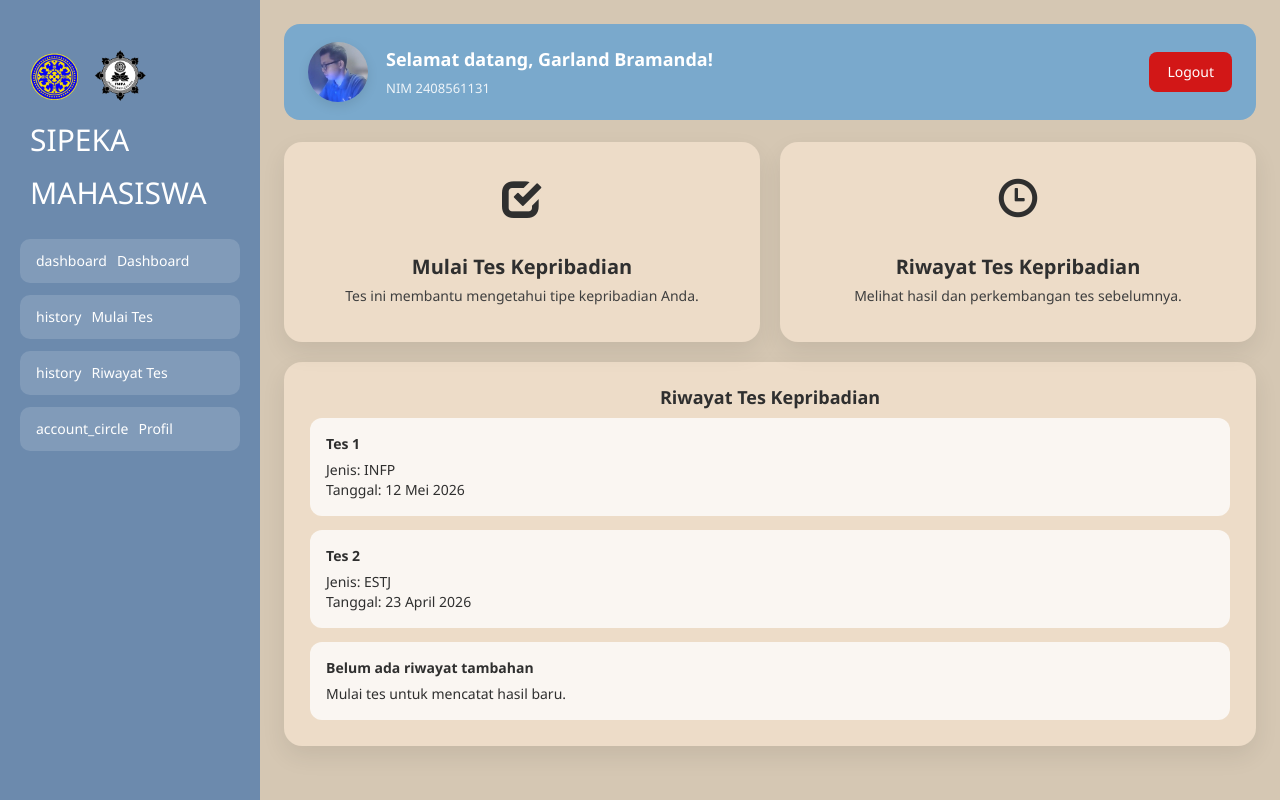
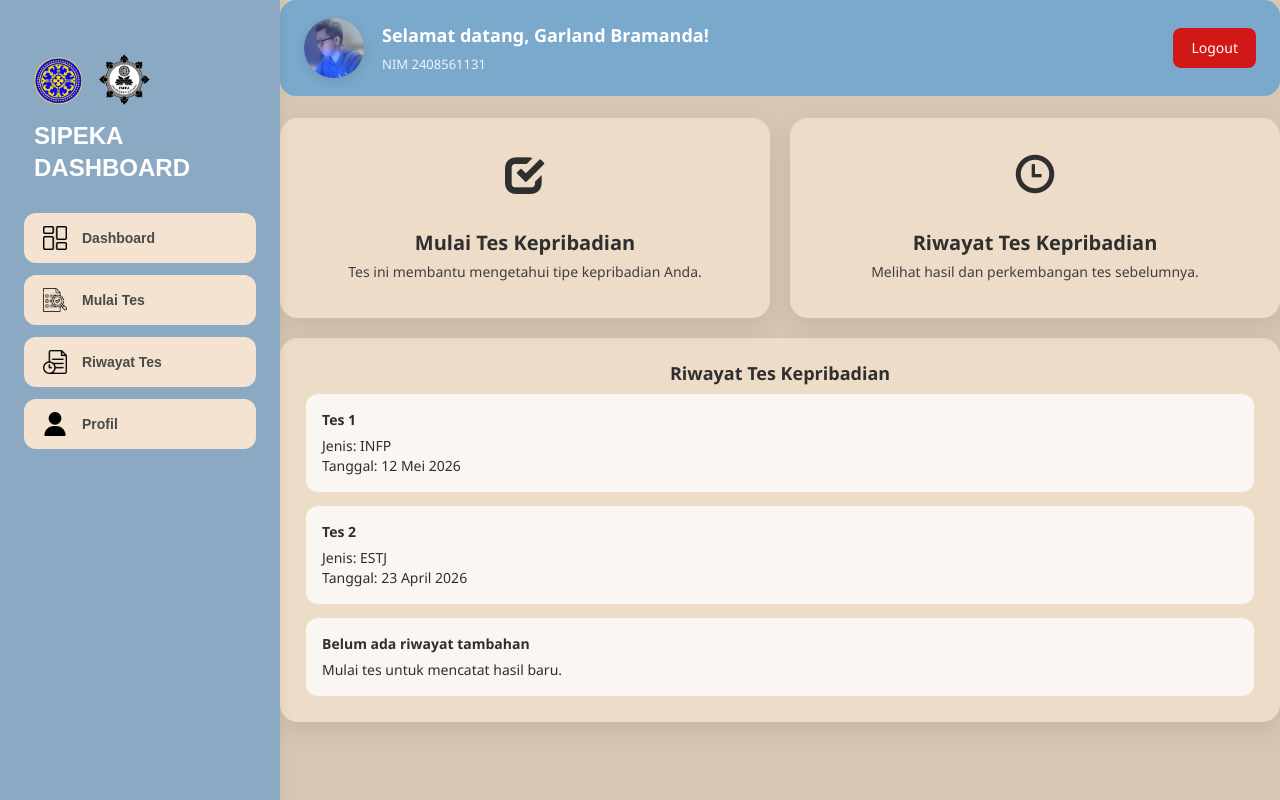
Before and after one commit to Nanda-0101/PROJECT_ADS, a FastAPI app: template app/templates/DashMhs.html in a window 1280 px wide. Run offline with FastAPI, Linux system fonts and the light colour scheme; the template is opened without the code that fills it, so the values that code supplies are empty; parts of the project's set-up code (start-up, migrations or seed data) failed here and were passed over.

Commit message:
Benerin Navigasi Mahasiswa

```diff
--- a/app/static/css/DashMhs.css
+++ b/app/static/css/DashMhs.css
@@ -8,55 +8,69 @@ body {
     display: flex;
     align-items: stretch;
 }
+
 .sidebar {
-    width: 260px;
-    background: #6c8aad;
-    color: #fff;
-    padding: 28px 20px;
+    width: 280px !important;
+    min-width: 280px !important;
+    max-width: 280px !important;
+    height: 100vh !important;
+    background-color: #8ca9c4 !important;
+    position: fixed !important;
+    left: 0 !important;
+    top: 0 !important;
+    padding: 32px 24px !important;
+    z-index: 1000 !important;
+    box-shadow: 2px 0 10px rgba(0,0,0,0.05) !important;
+    box-sizing: border-box !important;
 }
-.sidebar-logos {
-    display :flex;
-    justify-content :left;
-    gap: 10px;
-    margin-bottom: 20px;
-    padding-bottom: 16px;
-    border-bottom: 1px solid rgba(255,255,255,0.15);
+
+.sidebar-brand h2 {
+    color: white !important;
+    font-size: 24px !important;
+    font-weight: 700 !important;
+    margin-top: 0 !important;
+    margin-bottom: 3px !important;
+    line-height: 1.2 !important;
+    font-family: 'Poppins', sans-serif !important;
 }
-.sidebar-logo {
-    width: 45px;
-    height: 45px;
-    object-fit: contain;
+
+.sidebar .nav-link {
+    background-color: #F3E3D0 !important;
+    color: #4A4A4A !important;
+    padding: 13px 19px !important;
+    border-radius: 12px !important;
+    margin-bottom: 12px !important;
+    display: flex !important;
+    align-items: center !important;
+    gap: 15px !important;
+    white-space: nowrap !important;
+    text-decoration: none !important;
+    font-weight: 700 !important;
+    transition: all 0.3s !important;
+    box-sizing: border-box !important;
+    font-family: 'Poppins', sans-serif !important;
 }
-.sidebar .brand {
-    font-size: 22px;
-    font-weight: 700;
-    letter-spacing: 1px;
-    margin-bottom: 24px;
-}
-.sidebar .nav-link {
-    display: flex;
-    align-items: center;
-    color: #fff;
-    background: rgba(255,255,255,0.14);
-    gap: 10px;
-    border-radius: 10px;
-    padding: 12px 16px;
-    margin-bottom: 12px;
-    text-decoration: none;
-}
+
 .sidebar .nav-link:hover,
 .sidebar .nav-link.active {
-    background: rgba(255,255,255,0.26);
-    color: #fff;
+    background-color: #e5d4c1 !important;
+    color: #000000 !important;
+    font-weight: 700 !important;
 }
-.sidebar .nav-link i {
-    margin-right: 12px;
-    font-size: 16px;
+
+.sidebar .menu-icon {
+    width: 24px !important;
+    height: 24px !important;
+    color: #000000 !important;
+    object-fit: contain !important;
 }
-.main-panel {
-    flex: 1;
-    padding: 24px;
+
+.main-panel, .main-content {
+    margin-left: 280px !important;
+    flex: 1 !important;
+    box-sizing: border-box !important;
 }
+
 .top-bar {
     display: flex;
     justify-content: space-between;
--- a/app/templates/DashMhs.html
+++ b/app/templates/DashMhs.html
@@ -4,7 +4,7 @@
     <meta charset="UTF-8">
     <meta name="viewport" content="width=device-width, initial-scale=1">
     <link rel="stylesheet" href="../static/Bootstrap3/css/bootstrap.min.css">
-    <link rel="stylesheet" href="../static/css/DashMhs.css">
+    <link rel="stylesheet" href="../static/css/DashMhs.css?v=2">
     <title>SIPEKA Dashboard</title>
 </head>
 <body>
--- a/app/templates/Mahasiswa_Navigasi.html
+++ b/app/templates/Mahasiswa_Navigasi.html
@@ -1,37 +1,30 @@
 <div class="sidebar-brand" style="padding-top: 20px; margin-bottom: 30px; padding-left: 10px;">
     <div style="display: flex !important; flex-direction: row !important; align-items: center !important; gap: 15px; margin-bottom: 15px;">
-        <img src="/static/assets/Logo - Unud.png"
-             alt="Logo Udayana"
-             style="height: 48px !important; width: auto; object-fit: contain;">
-
-        <img src="/static/assets/Logo - Fmipa.png"
-             alt="Logo FMIPA"
-             style="height: 55px !important; width: auto; object-fit: contain;">
+        <img src="/static/assets/Logo - Unud.png" alt="Logo Udayana" style="height: 48px !important; width: auto; object-fit: contain;">
+        <img src="/static/assets/Logo - Fmipa.png" alt="Logo FMIPA" style="height: 55px !important; width: auto; object-fit: contain;">
     </div>
-
-    <h2>SIPEKA</h2>
-    <h2>MAHASISWA</h2>
+    <h2 style="color: white; font-size: 1.5rem; font-weight: 800; margin-bottom: 0.2rem;">SIPEKA</h2>
+    <h2 style="color: white; font-size: 1.5rem; font-weight: 800; margin-bottom: 0.2rem;">DASHBOARD</h2>
 </div>
 
 <nav>
-    <a class="nav-link" href="/mahasiswa/dashboard">
-        <span class="material-icons menu-icon">dashboard</span>
+    <a href="/mahasiswa/dashboard" class="nav-link" data-page="dashboard">
+        <img src="/static/assets/Dashboard - Admin.png" alt="Dashboard" class="menu-icon">
         Dashboard
     </a>
 
-    <a class="nav-link" href="/mahasiswa/tes">
-        <span class="material-icons menu-icon">history</span>
+    <a href="/mahasiswa/tes" class="nav-link" data-page="tes">
+        <img src="/static/assets/Mulai Tes - Mahasiswa.png" alt="Mulai Tes" class="menu-icon">
         Mulai Tes
     </a>
 
-
-    <a class="nav-link" href="/mahasiswa/riwayat">
-        <span class="material-icons menu-icon">history</span>
+    <a href="/mahasiswa/riwayat" class="nav-link" data-page="riwayat">
+        <img src="/static/assets/Riwayat Test - Mahasiswa.png" alt="Riwayat" class="menu-icon">
         Riwayat Tes
     </a>
 
-    <a class="nav-link" href="/mahasiswa/profil">
-        <span class="material-icons menu-icon">account_circle</span>
+    <a href="/mahasiswa/profil" class="nav-link" data-page="profil">
+        <img src="/static/assets/Profil - Mahasiswa.png" alt="Profil" class="menu-icon">
         Profil
     </a>
 </nav>
--- a/app/templates/RiwayatTesMhs.html
+++ b/app/templates/RiwayatTesMhs.html
@@ -4,7 +4,7 @@
     <meta charset="UTF-8">
     <meta name="viewport" content="width=device-width, initial-scale=1">
     <link rel="stylesheet" href="../Bootstrap3/css/bootstrap.min.css">
-    <link rel="stylesheet" href="../static/css/DashMhs.css">
+    <link rel="stylesheet" href="../static/css/DashMhs.css?v=2">
     <link rel="stylesheet" href="../static/css/RiwayatTesMhs.css">
     <title>Riwayat Tes Mahasiswa - SIPEKA</title>
 </head>
```
Also changed, not shown: app/static/css/style_profilmahasiswa.css (+10 -0 lines).
